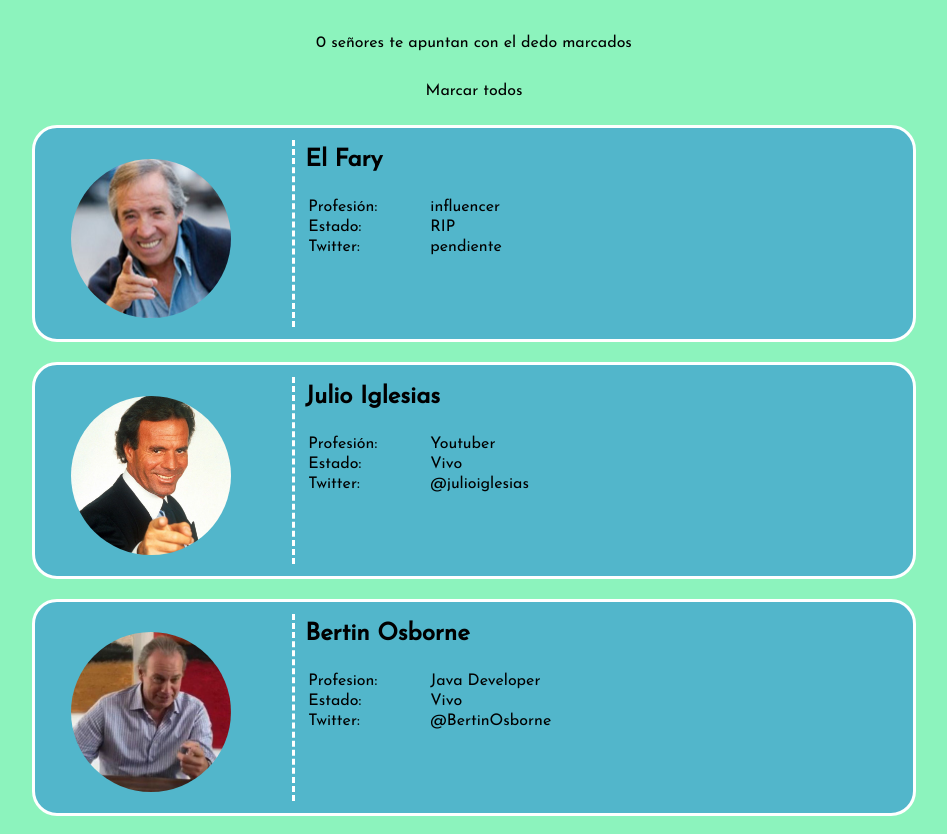
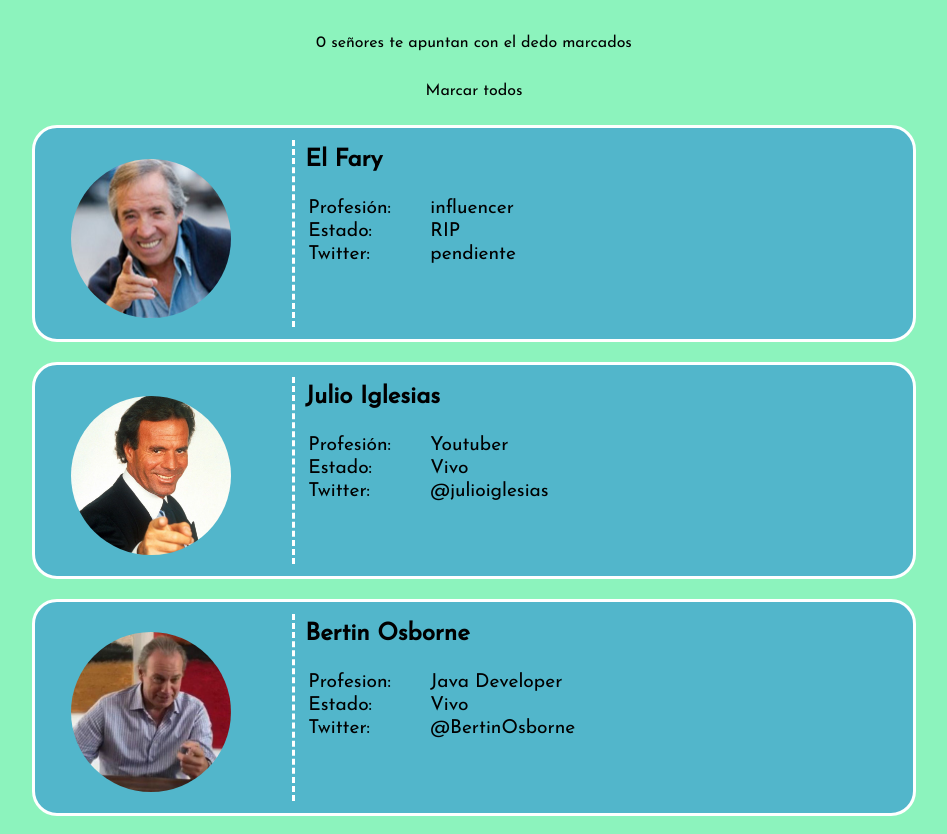
Before and after one commit to santarias/te_apuntan, a plain HTML site: page index.html in a window 1280 px wide. Shown: the part 64-898 px from the top of the page, without its empty margins (166-1113 px from the left). Drawn offline with Linux system fonts and the light colour scheme.

Commit message:
Se ajusta tamaño fuente para tabla

```diff
--- a/style/style.css
+++ b/style/style.css
@@ -14,6 +14,7 @@
 
 .tabla_datos{
   padding-top: 4%;
+  font-size: 120%
 }
 
 .interact{
```
